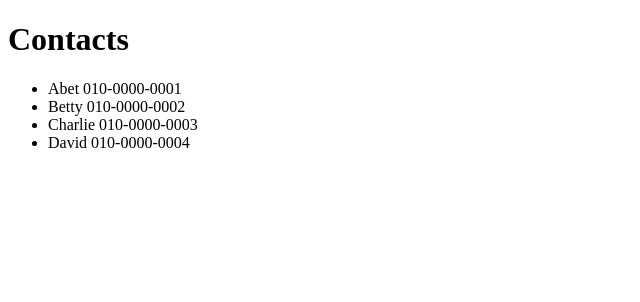
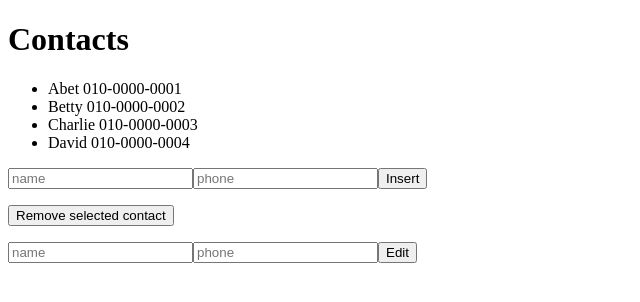
Before and after one commit to TommyZeus2017/react-turtorial, a React app: page / in a window 1280 px wide. Shown: the top 302 px of the page, without its empty margins (0-640 px from the left). Built offline with nearby package versions, Linux system fonts and the light colour scheme.

Commit message:
6: CRUD of contact

```diff
--- a/package.json
+++ b/package.json
@@ -16,6 +16,7 @@
     "babel-preset-es2015": "^6.24.0",
     "babel-preset-react": "^6.23.0",
     "react": "^15.4.2",
+    "react-addons-update": "^15.4.2",
     "react-dom": "^15.4.2",
     "webpack": "^2.3.2",
     "webpack-dev-server": "^2.4.2"
--- /dev/null
+++ b/src/components/ContactCreator.js
@@ -0,0 +1,53 @@
+/**
+ * Created by Tommy on 3/31/2017.
+ */
+import React from 'react';
+
+class ContactCreator extends React.Component {
+    constructor(props) {
+        super(props);
+
+        // Configure default state
+        this.state = {
+            name: "",
+            phone: ""
+        };
+    }
+
+    handleChange(e){
+        var nextState = {};
+
+        nextState[e.target.name] = e.target.value;
+        this.setState(nextState);
+    }
+
+    handleClick(){
+        this.props.onInsert(this.state.name, this.state.phone);
+        this.setState({
+            name: "",
+            phone: ""
+        });
+    }
+
+    /* ... */
+
+    render() {
+        return (
+            <div>
+                <p>
+                    <input type="text" name="name"
+                           placeholder="name"
+                           value={this.state.name}
+                           onChange={this.handleChange.bind(this)}/>
+                    <input type="text" name="phone"
+                           placeholder="phone"
+                           value={this.state.phone}
+                           onChange={this.handleChange.bind(this)}/>
+                    <button onClick={this.handleClick.bind(this)}>Insert</button>
+                </p>
+            </div>
+        );
+    }
+}
+
+export default ContactCreator;
--- /dev/null
+++ b/src/components/ContactEditor.js
@@ -0,0 +1,62 @@
+/**
+ * Created by Tommy on 3/31/2017.
+ */
+import React from 'react';
+
+class ContactEditor extends React.Component {
+    constructor(props) {
+        super(props);
+
+        // Configure default state
+        this.state = {
+            name: "",
+            phone: ""
+        };
+    }
+
+    componentWillReceiveProps(nextProps){
+        this.setState({
+            name: nextProps.contact.name,
+            phone: nextProps.contact.phone
+        });
+    }
+
+    handleChange(e){
+        var nextState = {};
+
+        nextState[e.target.name] = e.target.value;
+        this.setState(nextState);
+    }
+
+    handleClick() {
+        if (!this.props.isSelected) {
+            console.log("contact not selected");
+
+            return;
+        }
+
+        this.props.onEdit(this.state.name, this.state.phone);
+    }
+
+    /* ... */
+
+    render() {
+        return (
+            <div>
+                <p>
+                    <input type="text" name="name"
+                           placeholder="name"
+                           value={this.state.name}
+                           onChange={this.handleChange.bind(this)}/>
+                    <input type="text" name="phone"
+                           placeholder="phone"
+                           value={this.state.phone}
+                           onChange={this.handleChange.bind(this)}/>
+                    <button onClick={this.handleClick.bind(this)}>Edit</button>
+                </p>
+            </div>
+        );
+    }
+}
+
+export default ContactEditor;
--- a/src/components/ContactInfo.js
+++ b/src/components/ContactInfo.js
@@ -4,10 +4,34 @@
 import React from 'react';
 
 class ContactInfo extends React.Component {
-    render() {
+    shouldComponentUpdate(nextProps, nextState){
+        return (JSON.stringify(nextProps) != JSON.stringify(this.props));
+    }
+
+    handleClick(){
+        this.props.onSelect(this.props.contactKey);
+    }
+
+    render(){
+        console.log("rendered: " + this.props.name);
+
+        let getStyle = isSelect => {
+            if(!isSelect) return;
+
+            let style = {
+                fontWeight: 'bold',
+                backgroundColor: '#4efcd8'
+            };
+
+            return style;
+        };
+
         return(
-            <li>{this.props.name} {this.props.phone}</li>
-        )
+            <li style={getStyle(this.props._isSelected)}
+                onClick={this.handleClick.bind(this)}>
+                {this.props.name} {this.props.phone}
+            </li>
+        );
     }
 }
 
--- /dev/null
+++ b/src/components/ContactRemover.js
@@ -0,0 +1,20 @@
+/**
+ * Created by Tommy on 3/31/2017.
+ */
+import React from 'react';
+
+class ContactRemover extends React.Component {
+    handleClick() {
+        this.props.onRemove();
+    }
+
+    render() {
+        return (
+            <button onClick={this.handleClick.bind(this)}>
+                Remove selected contact
+            </button>
+        );
+    }
+}
+
+export default ContactRemover;
--- a/src/components/Contacts.js
+++ b/src/components/Contacts.js
@@ -2,7 +2,11 @@
  * Created by Tommy on 3/31/2017.
  */
 import React from 'react';
-import ContactInfo from "./ContactInfo";
+import update from 'react-addons-update';
+import ContactInfo from './ContactInfo';
+import ContactCreator from './ContactCreator';
+import ContactRemover from './ContactRemover'
+import ContactEditor from "./ContactEditor";
 
 class Contacts extends React.Component {
 
@@ -14,13 +18,94 @@
                 {name: "Betty",     phone: "010-0000-0002"},
                 {name: "Charlie",   phone: "010-0000-0003"},
                 {name: "David",     phone: "010-0000-0004"}
-            ]
+            ],
+            selectedKey: -1,
+            selected: {
+                name: "",
+                phone: ""
+            }
         };
     }
 
+    _insertContact(name, phone){
+        let newState = update(this.state, {
+            contactData: {
+                $push: [{"name": name, "phone": phone}]
+            }
+        });
+
+        this.setState(newState);
+    }
+
+    _onSelect(key){
+        if(key==this.state.selectedKey){
+            console.log("key select cancelled");
+
+            this.setState({
+                selectedKey: -1,
+                selected: {
+                    name: "",
+                    phone: ""
+                }
+            });
+
+            return;
+        }
+
+        this.setState({
+            selectedKey: key,
+            selected: this.state.contactData[key]
+        });
+
+        console.log(key + " is selected");
+    }
+
+    _isSelected(key){
+        if(this.state.selectedKey == key){
+            return true;
+        }else{
+            return false;
+        }
+    }
+
+    _removeContact(){
+        if(this.state.selectedKey==-1){
+            console.log("contact not selected");
+            return;
+        }
+
+        this.setState({
+            contactData: update(
+                this.state.contactData,
+                {
+                    $splice: [[this.state.selectedKey, 1]]
+                }
+            ),
+            selectedKey: -1
+        });
+    }
+
+    _editContact(name, phone){
+        this.setState({
+            contactData: update(
+                this.state.contactData,
+                {
+                    [this.state.selectedKey]: {
+                        name: { $set: name },
+                        phone: { $set: phone }
+                    }
+                }
+            ),
+            selected: {
+                name: name,
+                phone: phone
+            }
+        });
+    }
+
     render(){
-
         return(
+            <div>
                 <div>
                     <h1>Contacts</h1>
                     <ul>
@@ -29,10 +114,20 @@
                                 return (<ContactInfo name={contact.name}
                                                      phone={contact.phone}
                                                      key={index}
+                                                     contactKey={index}
+                                                     isSelected={this._isSelected.bind(this)(index)}
+                                                     onSelect={this._onSelect.bind(this)}
                                 />);
                             })
                         }
                     </ul>
+
+                    <ContactCreator onInsert={this._insertContact.bind(this)}/>
+                    <ContactRemover onRemove={this._removeContact.bind(this)}/>
+                    <ContactEditor  onEdit={this._editContact.bind(this)}
+                                    isSelected={(this.state._isSelected != -1)}
+                                    contact={this.state.selected}/>
+                </div>
             </div>
         );
     }
```
Lines whose indentation alone changed are shown as unchanged.
